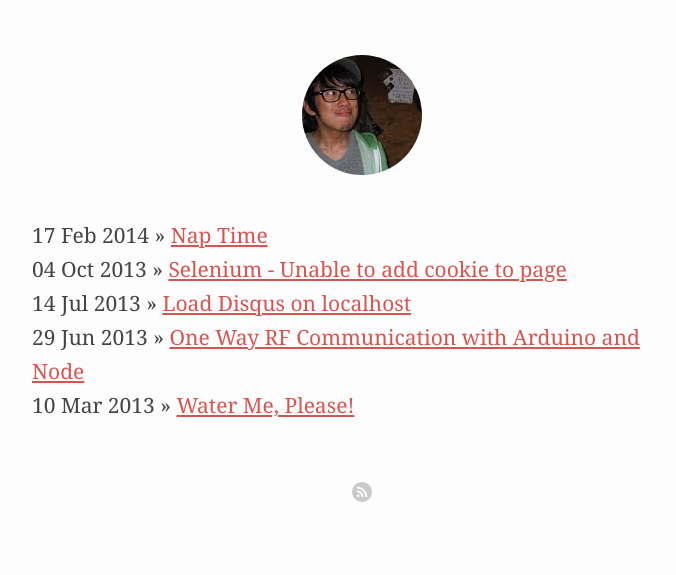
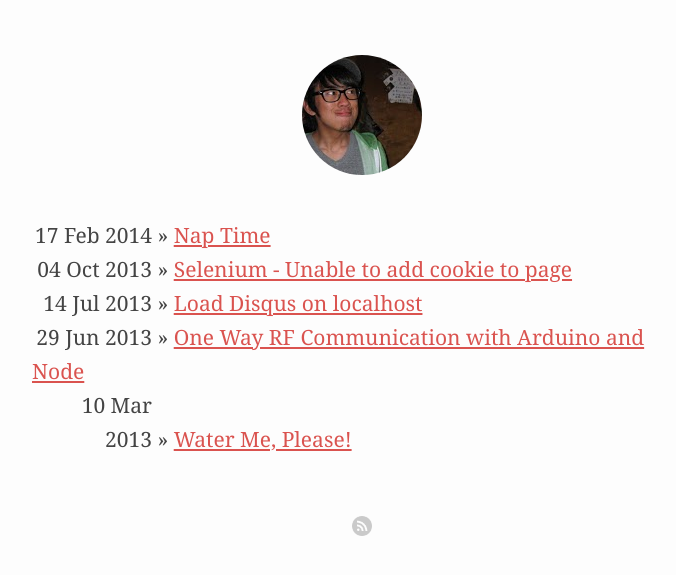
Before and after one commit to khirakawa/khirakawa.github.com, a Jekyll site: the page built from index.html, in a window 1280 px wide. Shown: the top 575 px of the page, without its empty margins (278-954 px from the left). Built offline with Jekyll 4.4.1, drawn with Linux system fonts in a browser that asks for light colours.

Commit message:
updated css file

```diff
--- a/assets/css/style.css
+++ b/assets/css/style.css
@@ -113,6 +113,11 @@ header {
   -o-transition: opacity 0.3s ease-in-out;
   transition: opacity 0.3s ease-in-out; }
 
+.post-date {
+  display: inline-block;
+  width: 120px;
+  text-align: right; }
+
 /* Large desktop */
 /* Portrait tablet to landscape and desktop */
 /* Landscape phone to portrait tablet */
```
